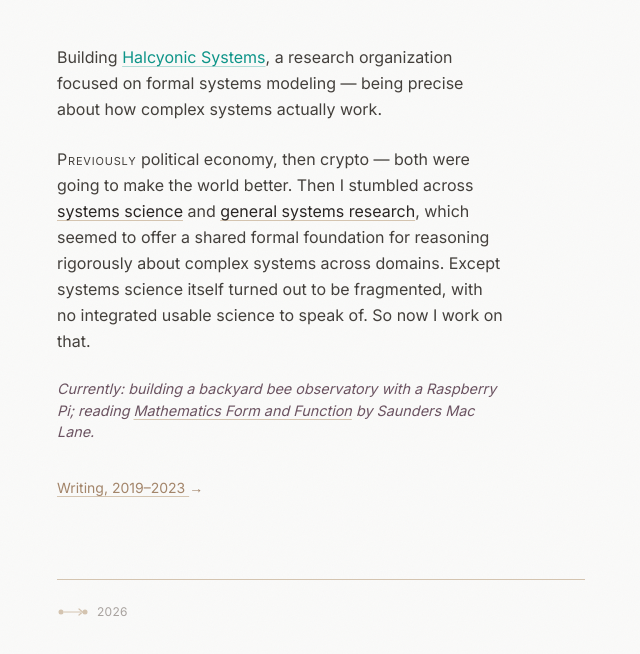
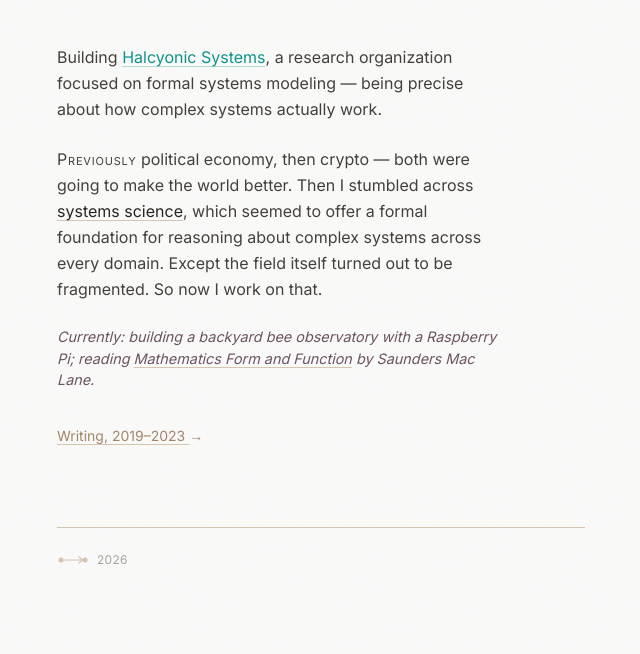
Before and after one commit to rsthornton/shingai-site, an Astro site: page / in a window 1280 px wide. Shown: the part 96-750 px from the top of the page, without its empty margins (319-959 px from the left). Built offline with nearby package versions, Linux system fonts and the light colour scheme; Astro itself is replaced by a stand-in of ours.

Commit message:
copy: tighten bio second paragraph

```diff
--- a/src/pages/index.astro
+++ b/src/pages/index.astro
@@ -8,7 +8,7 @@ import BaseLayout from '../layouts/BaseLayout.astro';
       Building <a href="https://halcyonic.systems" style="color: #0d9488; text-decoration-color: rgba(13,148,136,0.3);" class="hover:opacity-80">Halcyonic Systems</a>, a research organization focused on formal systems modeling — being precise about how complex systems actually work.
     </p>
     <p class="text-stone-700 leading-relaxed max-w-md">
-      <span style="font-variant: small-caps; letter-spacing: 0.05em;">Previously</span> political economy, then crypto — both were going to make the world better. Then I stumbled across <a href="https://en.wikipedia.org/wiki/Systems_science">systems science</a> and <a href="https://en.wikipedia.org/wiki/Systems_theory#General_systems_research_and_systems_inquiry">general systems research</a>, which seemed to offer a shared formal foundation for reasoning rigorously about complex systems across domains. Except systems science itself turned out to be fragmented, with no integrated usable science to speak of. So now I work on that.
+      <span style="font-variant: small-caps; letter-spacing: 0.05em;">Previously</span> political economy, then crypto — both were going to make the world better. Then I stumbled across <a href="https://en.wikipedia.org/wiki/Systems_science">systems science</a>, which seemed to offer a formal foundation for reasoning about complex systems across every domain. Except the field itself turned out to be fragmented. So now I work on that.
     </p>
     <p class="now-line max-w-md">
       Currently: building a backyard bee observatory with a Raspberry Pi; reading <a href="https://www.amazon.com/Mathematics-Form-Function-Saunders-MacLane/dp/0387962174" style="color: #6b5361;">Mathematics Form and Function</a> by Saunders Mac Lane.
```
